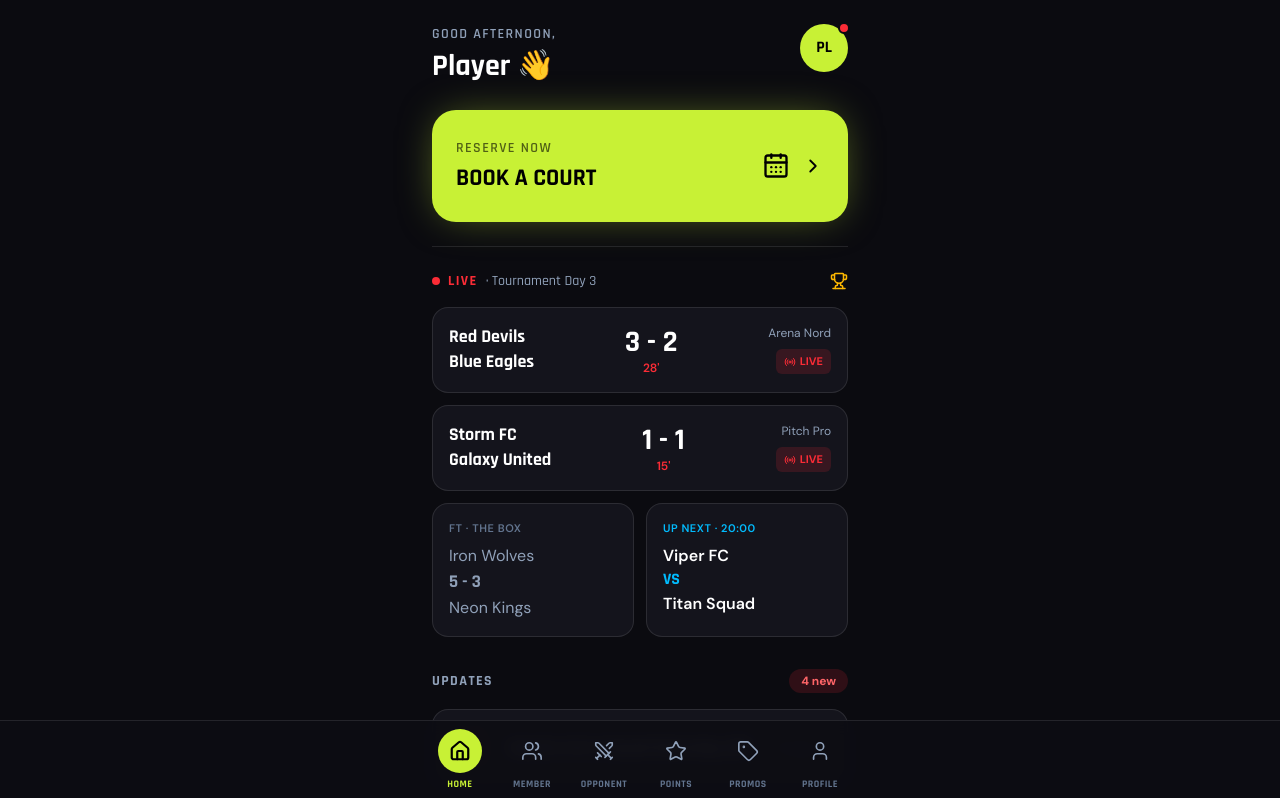
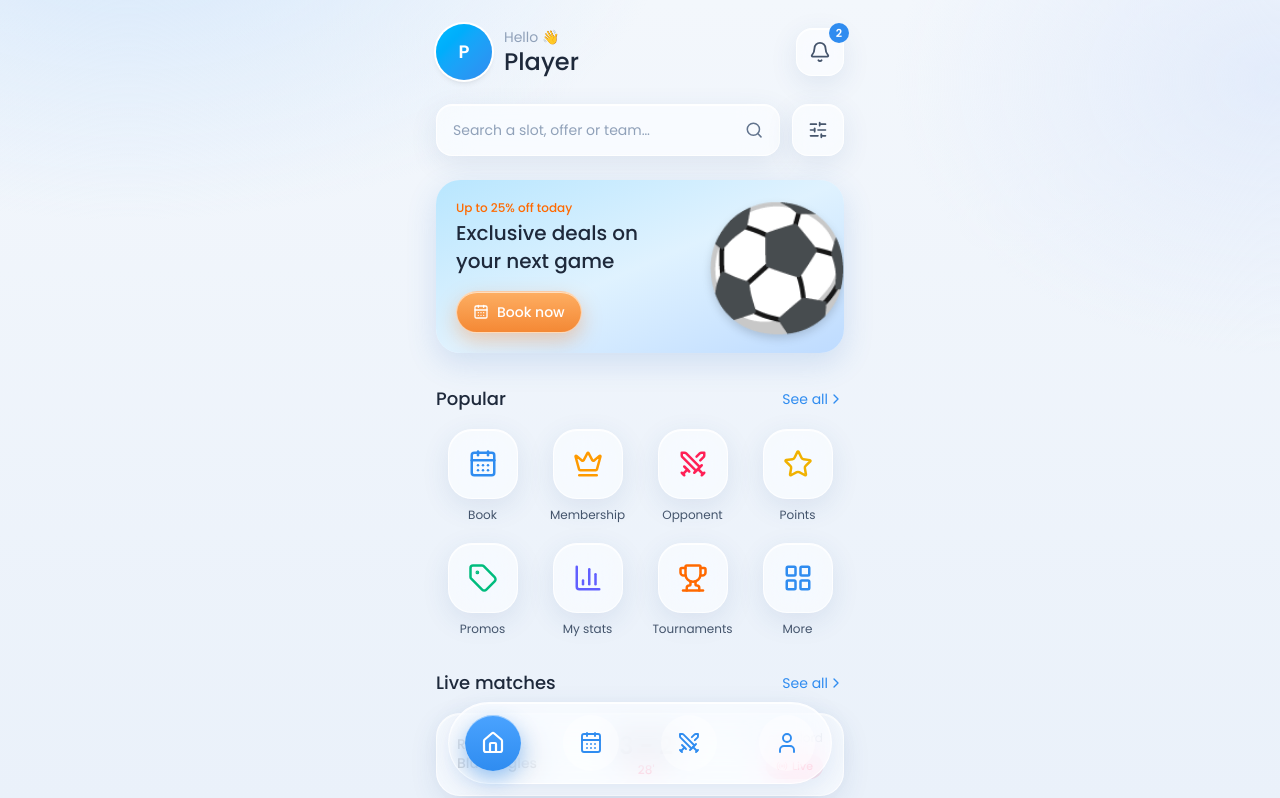
Before and after one commit to rahishd/uniquefutsalclient, a Next.js app: page / in a window 1280 px wide. Shown: the top 798 px of the page. Built offline with nearby package versions, Linux system fonts and the light colour scheme.

Commit message:
Restyle customer app: light glass theme, header with user and notifications, floating glass nav

```diff
--- a/app/globals.css
+++ b/app/globals.css
@@ -1,18 +1,52 @@
 @import "tailwindcss";
 
 @theme inline {
-  --font-body: var(--font-body);
-  --font-heading: var(--font-heading);
-  --color-brand: #c8f135;
-  --color-card: #14141c;
+  --font-sans: var(--font-poppins);
+  --color-brand: #2f8cf0;
+  --color-accent: #f5822a;
+  --color-ink: #1e293b;
 }
 
 html {
-  color-scheme: dark;
-  background: #0b0b10;
+  color-scheme: light;
+  background: #eef4fb;
 }
 
 body {
-  font-family: var(--font-body), ui-sans-serif, system-ui, sans-serif;
+  font-family: var(--font-poppins), ui-sans-serif, system-ui, sans-serif;
+  color: var(--color-ink);
+  background:
+    radial-gradient(900px 500px at 10% -10%, #d6e8fb 0%, transparent 60%),
+    radial-gradient(700px 500px at 100% 10%, #e3ecfb 0%, transparent 55%),
+    linear-gradient(180deg, #f3f7fc 0%, #eaf1fa 100%);
+  background-attachment: fixed;
   overflow-x: hidden;
 }
+
+/* Frosted glass surfaces */
+.glass {
+  background: rgba(255, 255, 255, 0.55);
+  border: 1px solid rgba(255, 255, 255, 0.8);
+  box-shadow:
+    0 8px 28px rgba(40, 80, 140, 0.1),
+    inset 0 1px 0 rgba(255, 255, 255, 0.9);
+  backdrop-filter: blur(18px) saturate(160%);
+  -webkit-backdrop-filter: blur(18px) saturate(160%);
+}
+
+.glass-btn {
+  background: linear-gradient(180deg, rgba(255, 170, 90, 0.95), rgba(245, 130, 42, 0.95));
+  border: 1px solid rgba(255, 255, 255, 0.55);
+  box-shadow:
+    0 8px 20px rgba(245, 130, 42, 0.35),
+    inset 0 1px 0 rgba(255, 255, 255, 0.6);
+  backdrop-filter: blur(10px);
+  -webkit-backdrop-filter: blur(10px);
+}
+
+.glass-active {
+  background: linear-gradient(180deg, #4aa3ff, #2f8cf0);
+  box-shadow:
+    0 8px 20px rgba(47, 140, 240, 0.45),
+    inset 0 1px 0 rgba(255, 255, 255, 0.5);
+}
--- a/app/icons/192/route.tsx
+++ b/app/icons/192/route.tsx
@@ -10,8 +10,8 @@ export function GET() {
           display: "flex",
           alignItems: "center",
           justifyContent: "center",
-          background: "#0b0b10",
-          color: "#c8f135",
+          background: "#2f8cf0",
+          color: "#ffffff",
           fontSize: 110,
           fontWeight: 800,
         }}
--- a/app/icons/512/route.tsx
+++ b/app/icons/512/route.tsx
@@ -10,8 +10,8 @@ export function GET() {
           display: "flex",
           alignItems: "center",
           justifyContent: "center",
-          background: "#0b0b10",
-          color: "#c8f135",
+          background: "#2f8cf0",
+          color: "#ffffff",
           fontSize: 300,
           fontWeight: 800,
         }}
--- a/app/layout.tsx
+++ b/app/layout.tsx
@@ -1,20 +1,19 @@
 import type { Metadata, Viewport } from "next";
-import { DM_Sans, Rajdhani } from "next/font/google";
+import { Poppins } from "next/font/google";
 import "./globals.css";
 import BottomNav from "@/components/BottomNav";
 import SwRegister from "@/components/SwRegister";
 
-const body = DM_Sans({ variable: "--font-body", subsets: ["latin"] });
-const heading = Rajdhani({ variable: "--font-heading", subsets: ["latin"], weight: ["500", "600", "700"] });
+const poppins = Poppins({ variable: "--font-poppins", subsets: ["latin"], weight: ["400", "500", "600", "700"] });
 
 export const metadata: Metadata = {
   title: "Unique Futsal",
   description: "Book courts, find opponents and earn rewards at Unique Futsal.",
-  appleWebApp: { capable: true, title: "Unique Futsal", statusBarStyle: "black-translucent" },
+  appleWebApp: { capable: true, title: "Unique Futsal", statusBarStyle: "default" },
 };
 
 export const viewport: Viewport = {
-  themeColor: "#0b0b10",
+  themeColor: "#eef4fb",
   width: "device-width",
   initialScale: 1,
   viewportFit: "cover",
@@ -22,9 +21,9 @@ export const viewport: Viewport = {
 
 export default function RootLayout({ children }: LayoutProps<"/">) {
   return (
-    <html lang="en" className={`${body.variable} ${heading.variable} h-full antialiased`}>
-      <body className="min-h-full bg-[#0b0b10] font-body text-white">
-        <main className="mx-auto min-h-screen w-full max-w-md px-4 pb-28 pt-6">{children}</main>
+    <html lang="en" className={`${poppins.variable} h-full antialiased`}>
+      <body className="min-h-full">
+        <main className="mx-auto min-h-screen w-full max-w-md px-5 pb-32 pt-6">{children}</main>
         <BottomNav />
         <SwRegister />
       </body>
--- a/app/manifest.ts
+++ b/app/manifest.ts
@@ -9,8 +9,8 @@ export default function manifest(): MetadataRoute.Manifest {
     scope: "/",
     display: "standalone",
     orientation: "portrait",
-    background_color: "#0b0b10",
-    theme_color: "#0b0b10",
+    background_color: "#eef4fb",
+    theme_color: "#eef4fb",
     icons: [
       { src: "/icons/192", sizes: "192x192", type: "image/png", purpose: "any" },
       { src: "/icons/512", sizes: "512x512", type: "image/png", purpose: "any" },
--- /dev/null
+++ b/app/tournaments/page.tsx
@@ -0,0 +1,6 @@
+import { Trophy } from "lucide-react";
+import PlaceholderPage from "@/components/PlaceholderPage";
+
+export default function TournamentsPage() {
+  return <PlaceholderPage icon={Trophy} title="Tournaments" note="Live scores and sign-ups. Coming soon." />;
+}
--- a/components/BottomNav.tsx
+++ b/components/BottomNav.tsx
@@ -2,14 +2,12 @@
 
 import Link from "next/link";
 import { usePathname } from "next/navigation";
-import { Home, Users, Swords, Star, Tag, User } from "lucide-react";
+import { Home, CalendarDays, Swords, User } from "lucide-react";
 
 const TABS = [
   { label: "Home", href: "/", icon: Home },
-  { label: "Member", href: "/member", icon: Users },
-  { label: "Opponent", href: "/opponent", icon: Swords },
-  { label: "Points", href: "/points", icon: Star },
-  { label: "Promos", href: "/promos", icon: Tag },
+  { label: "Book", href: "/book", icon: CalendarDays },
+  { label: "Challenges", href: "/opponent", icon: Swords },
   { label: "Profile", href: "/profile", icon: User },
 ];
 
@@ -19,33 +17,23 @@ export default function BottomNav() {
   return (
     <nav
       aria-label="Primary"
-      className="fixed inset-x-0 bottom-0 z-50 border-t border-white/10 bg-[#0d0d14]/95 backdrop-blur"
-      style={{ paddingBottom: "env(safe-area-inset-bottom)" }}
+      className="fixed inset-x-0 bottom-0 z-50 px-5"
+      style={{ paddingBottom: "max(env(safe-area-inset-bottom), 16px)" }}
     >
-      <ul className="mx-auto flex max-w-md items-end justify-around px-2 pb-2 pt-2">
+      <ul className="glass mx-auto flex max-w-sm items-center justify-between rounded-full px-4 py-3">
         {TABS.map(({ label, href, icon: Icon }) => {
           const active = href === "/" ? pathname === "/" : pathname.startsWith(href);
           return (
             <li key={label}>
               <Link
                 href={href}
+                aria-label={label}
                 aria-current={active ? "page" : undefined}
-                className="flex w-16 flex-col items-center gap-1"
+                className={`flex h-14 w-14 items-center justify-center rounded-full transition-all ${
+                  active ? "glass-active text-white" : "bg-white/40 text-brand"
+                }`}
               >
-                <span
-                  className={`flex h-11 w-11 items-center justify-center rounded-full transition-colors ${
-                    active ? "bg-brand text-black" : "text-slate-400"
-                  }`}
-                >
-                  <Icon size={22} strokeWidth={active ? 2.4 : 1.8} />
-                </span>
-                <span
-                  className={`font-heading text-[10px] font-bold uppercase tracking-wider ${
-                    active ? "text-brand" : "text-slate-500"
-                  }`}
-                >
-                  {label}
-                </span>
+                <Icon size={24} strokeWidth={active ? 2.2 : 1.9} />
               </Link>
             </li>
           );
--- a/components/HomeScreen.tsx
+++ b/components/HomeScreen.tsx
@@ -1,146 +1,151 @@
-"use client";
+import Link from "next/link";
+import {
+  Bell,
+  CalendarDays,
+  ChevronRight,
+  Crown,
+  LayoutGrid,
+  Radio,
+  Search,
+  SlidersHorizontal,
+  Star,
+  Swords,
+  Tag,
+  Trophy,
+  BarChart3,
+} from "lucide-react";
+import { sampleLive, sampleUpNext } from "@/lib/sample-data";
 
-import { useState } from "react";
-import Link from "next/link";
-import { Bell, CalendarDays, ChevronDown, ChevronRight, Info, Radio, Tag, Trophy } from "lucide-react";
-import { sampleFinished, sampleLive, sampleUpNext, sampleUpdates, type UpdateKind } from "@/lib/sample-data";
-
-const KIND: Record<UpdateKind, { icon: typeof Bell; box: string }> = {
-  alert: { icon: Bell, box: "bg-red-500/10 text-red-400" },
-  promo: { icon: Tag, box: "bg-lime-300/10 text-lime-300" },
-  tournament: { icon: Trophy, box: "bg-amber-400/10 text-amber-400" },
-  info: { icon: Info, box: "bg-sky-400/10 text-sky-400" },
-};
-
-function greeting() {
-  const h = new Date().getHours();
-  return h < 12 ? "Good morning," : h < 18 ? "Good afternoon," : "Good evening,";
-}
+const TILES = [
+  { label: "Book", href: "/book", icon: CalendarDays, tone: "text-brand" },
+  { label: "Membership", href: "/member", icon: Crown, tone: "text-amber-500" },
+  { label: "Opponent", href: "/opponent", icon: Swords, tone: "text-rose-500" },
+  { label: "Points", href: "/points", icon: Star, tone: "text-yellow-500" },
+  { label: "Promos", href: "/promos", icon: Tag, tone: "text-emerald-500" },
+  { label: "My stats", href: "/profile", icon: BarChart3, tone: "text-indigo-500" },
+  { label: "Tournaments", href: "/tournaments", icon: Trophy, tone: "text-orange-500" },
+  { label: "More", href: "/profile", icon: LayoutGrid, tone: "text-brand" },
+];
 
 export default function HomeScreen() {
-  const [open, setOpen] = useState<string | null>(null);
   const userName = "Player"; // TODO: from auth once login exists
+  const unread = 2; // TODO: from notifications API
 
   return (
     <div>
-      <header className="flex items-start justify-between">
-        <div>
-          <p suppressHydrationWarning className="font-heading text-sm font-semibold uppercase tracking-widest text-slate-400">
-            {greeting()}
-          </p>
-          <h1 className="font-heading mt-1 text-3xl font-bold leading-tight">
-            {userName} <span aria-hidden>👋</span>
-          </h1>
-        </div>
-        <Link
-          href="/profile"
-          aria-label="Profile"
-          className="font-heading relative flex h-12 w-12 items-center justify-center rounded-full bg-brand text-base font-bold text-black"
+      {/* Header: user info left, notifications right */}
+      <header className="flex items-center justify-between">
+        <Link href="/profile" className="flex items-center gap-3">
+          <span className="flex h-14 w-14 items-center justify-center rounded-full bg-gradient-to-br from-sky-400 to-brand text-lg font-semibold text-white ring-2 ring-white shadow-md">
+            {userName.slice(0, 1).toUpperCase()}
+          </span>
+          <span>
+            <span className="block text-sm text-slate-400">
+              Hello <span aria-hidden>👋</span>
+            </span>
+            <span className="block text-2xl font-medium leading-tight">{userName}</span>
+          </span>
+        </Link>
+        <button
+          type="button"
+          aria-label={`Notifications, ${unread} unread`}
+          className="glass relative flex h-12 w-12 items-center justify-center rounded-2xl text-slate-600"
         >
-          {userName.slice(0, 2).toUpperCase()}
-          <span className="absolute -right-0.5 -top-0.5 h-3 w-3 rounded-full border-2 border-[#0b0b10] bg-red-500" />
-        </Link>
+          <Bell size={22} />
+          {unread > 0 && (
+            <span className="absolute -right-1.5 -top-1.5 flex h-5 w-5 items-center justify-center rounded-full bg-brand text-[11px] font-semibold text-white">
+              {unread}
+            </span>
+          )}
+        </button>
       </header>
 
-      <Link
-        href="/book"
-        className="mt-6 flex items-center justify-between rounded-3xl bg-brand px-6 py-7 text-black shadow-[0_0_40px_-10px_rgba(200,241,53,0.5)] transition-transform active:scale-[0.99]"
-      >
-        <div>
-          <p className="font-heading text-sm font-semibold uppercase tracking-widest text-black/60">Reserve now</p>
-          <p className="font-heading mt-1 text-2xl font-bold">BOOK A COURT</p>
+      {/* Search */}
+      <div className="mt-6 flex gap-3">
+        <label className="glass flex flex-1 items-center gap-2 rounded-2xl px-4 py-3.5">
+          <input
+            type="search"
+            placeholder="Search a slot, offer or team…"
+            className="w-full bg-transparent text-sm outline-none placeholder:text-slate-400"
+          />
+          <Search size={20} className="text-slate-500" />
+        </label>
+        <button type="button" aria-label="Filters" className="glass flex h-[52px] w-[52px] items-center justify-center rounded-2xl text-slate-600">
+          <SlidersHorizontal size={20} />
+        </button>
+      </div>
+
+      {/* Promo banner */}
+      <section className="relative mt-6 overflow-hidden rounded-3xl bg-gradient-to-br from-sky-200 via-sky-100 to-blue-200 p-5 shadow-[0_10px_30px_rgba(60,120,200,0.18)]">
+        <div className="relative z-10 max-w-[62%]">
+          <p className="text-xs font-medium text-orange-500">Up to 25% off today</p>
+          <h2 className="mt-1 text-xl font-medium leading-snug">Exclusive deals on your next game</h2>
+          <Link href="/book" className="glass-btn mt-4 inline-flex items-center gap-2 rounded-full px-4 py-2.5 text-sm font-medium text-white">
+            <CalendarDays size={16} /> Book now
+          </Link>
         </div>
-        <div className="flex items-center gap-3">
-          <CalendarDays size={28} />
-          <ChevronRight size={22} />
+        <span aria-hidden className="absolute -right-2 top-1/2 -translate-y-1/2 text-[120px] leading-none drop-shadow-lg">
+          ⚽
+        </span>
+      </section>
+
+      {/* Popular */}
+      <section className="mt-8">
+        <div className="flex items-center justify-between">
+          <h2 className="text-lg font-medium">Popular</h2>
+          <Link href="/profile" className="flex items-center text-sm text-brand">
+            See all <ChevronRight size={16} />
+          </Link>
         </div>
-      </Link>
+        <ul className="mt-4 grid grid-cols-4 gap-x-3 gap-y-5">
+          {TILES.map(({ label, href, icon: Icon, tone }) => (
+            <li key={label}>
+              <Link href={href} className="flex flex-col items-center gap-2">
+                <span className="glass flex h-[70px] w-[70px] items-center justify-center rounded-3xl">
+                  <Icon size={30} className={tone} />
+                </span>
+                <span className="text-center text-xs text-slate-600">{label}</span>
+              </Link>
+            </li>
+          ))}
+        </ul>
+      </section>
 
-      <hr className="my-6 border-white/10" />
-
-      <section aria-label="Live matches">
+      {/* Live matches */}
+      <section className="mt-8">
         <div className="flex items-center justify-between">
-          <p className="font-heading flex items-center gap-2 text-sm font-bold uppercase tracking-widest">
-            <span className="h-2 w-2 rounded-full bg-red-500" />
-            <span className="text-red-500">Live</span>
-            <span className="font-medium normal-case tracking-normal text-slate-400">· Tournament Day 3</span>
-          </p>
-          <Trophy size={18} className="text-amber-400" />
+          <h2 className="text-lg font-medium">Live matches</h2>
+          <Link href="/tournaments" className="flex items-center text-sm text-brand">
+            See all <ChevronRight size={16} />
+          </Link>
         </div>
-
-        <div className="mt-4 space-y-3">
+        <ul className="mt-4 space-y-3">
           {sampleLive.map((m) => (
-            <div key={m.id} className="flex items-center justify-between rounded-2xl border border-white/10 bg-card px-4 py-4">
-              <div className="font-heading text-lg font-bold leading-snug">
+            <li key={m.id} className="glass flex items-center justify-between rounded-3xl px-5 py-4">
+              <div className="text-sm font-medium leading-snug">
                 <p>{m.home}</p>
                 <p>{m.away}</p>
               </div>
               <div className="text-center">
-                <p className="font-heading text-3xl font-bold">
+                <p className="text-2xl font-semibold">
                   {m.homeScore} - {m.awayScore}
                 </p>
-                <p className="text-xs font-semibold text-red-500">{m.minute}&apos;</p>
+                <p className="text-xs font-medium text-rose-500">{m.minute}&apos;</p>
               </div>
               <div className="flex flex-col items-end gap-2">
                 <span className="text-xs text-slate-400">{m.venue}</span>
-                <span className="flex items-center gap-1 rounded-md bg-red-500/15 px-2 py-1 text-[11px] font-bold uppercase text-red-500">
+                <span className="flex items-center gap-1 rounded-full bg-rose-500/10 px-2.5 py-1 text-[11px] font-medium text-rose-500">
                   <Radio size={12} /> Live
                 </span>
               </div>
-            </div>
+            </li>
           ))}
-        </div>
-
-        <div className="mt-3 grid grid-cols-2 gap-3">
-          <div className="rounded-2xl border border-white/10 bg-card p-4">
-            <p className="text-[11px] font-semibold uppercase tracking-wider text-slate-500">FT · {sampleFinished.venue}</p>
-            <p className="mt-2 text-slate-400">{sampleFinished.home}</p>
-            <p className="font-heading text-lg font-bold text-slate-400">
-              {sampleFinished.homeScore} - {sampleFinished.awayScore}
-            </p>
-            <p className="text-slate-400">{sampleFinished.away}</p>
-          </div>
-          <div className="rounded-2xl border border-white/10 bg-card p-4">
-            <p className="text-[11px] font-semibold uppercase tracking-wider text-sky-400">Up next · {sampleUpNext.time}</p>
-            <p className="mt-2 font-semibold">{sampleUpNext.home}</p>
-            <p className="font-heading font-bold text-sky-400">VS</p>
-            <p className="font-semibold">{sampleUpNext.away}</p>
-          </div>
-        </div>
-      </section>
-
-      <section aria-label="Updates" className="mt-8">
-        <div className="flex items-center justify-between">
-          <p className="font-heading text-sm font-bold uppercase tracking-widest text-slate-400">Updates</p>
-          <span className="rounded-full bg-red-500/15 px-3 py-1 text-xs font-bold text-red-400">
-            {sampleUpdates.length} new
-          </span>
-        </div>
-        <ul className="mt-4 space-y-3">
-          {sampleUpdates.map((u) => {
-            const { icon: Icon, box } = KIND[u.kind];
-            const isOpen = open === u.id;
-            return (
-              <li key={u.id} className="rounded-2xl border border-white/10 bg-card">
-                <button
-                  type="button"
-                  onClick={() => setOpen(isOpen ? null : u.id)}
-                  aria-expanded={isOpen}
-                  className="flex w-full items-center gap-4 px-4 py-4 text-left"
-                >
-                  <span className={`flex h-11 w-11 shrink-0 items-center justify-center rounded-xl ${box}`}>
-                    <Icon size={20} />
-                  </span>
-                  <span className="font-heading flex-1 text-lg font-bold leading-snug">{u.title}</span>
-                  <span className="flex shrink-0 items-center gap-1 text-xs text-slate-500">
-                    {u.ago}
-                    <ChevronDown size={14} className={`transition-transform ${isOpen ? "rotate-180" : ""}`} />
-                  </span>
-                </button>
-                {isOpen && <p className="px-4 pb-4 pl-[76px] text-sm text-slate-400">{u.body}</p>}
-              </li>
-            );
-          })}
+          <li className="glass flex items-center justify-between rounded-3xl px-5 py-4 text-sm">
+            <span className="text-xs font-medium text-brand">UP NEXT · {sampleUpNext.time}</span>
+            <span className="font-medium">
+              {sampleUpNext.home} <span className="text-brand">vs</span> {sampleUpNext.away}
+            </span>
+          </li>
         </ul>
       </section>
     </div>
--- a/lib/sample-data.ts
+++ b/lib/sample-data.ts
@@ -5,8 +5,6 @@ export const sampleLive = [
   { id: "l1", home: "Red Devils", away: "Blue Eagles", homeScore: 3, awayScore: 2, minute: 28, venue: "Arena Nord" },
   { id: "l2", home: "Storm FC", away: "Galaxy United", homeScore: 1, awayScore: 1, minute: 15, venue: "Pitch Pro" },
 ];
-
-export const sampleFinished = { venue: "THE BOX", home: "Iron Wolves", away: "Neon Kings", homeScore: 5, awayScore: 3 };
 
 export const sampleUpNext = { time: "20:00", home: "Viper FC", away: "Titan Squad" };
 
```
Also changed, not shown: components/PlaceholderPage.tsx (+4 -4 lines).
